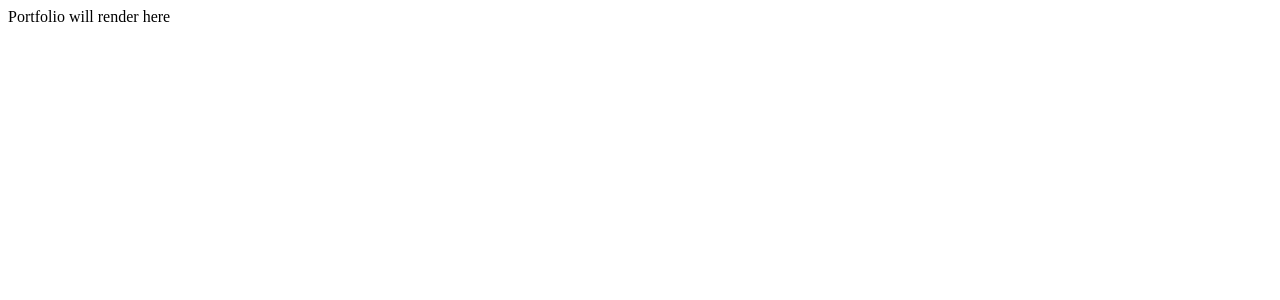
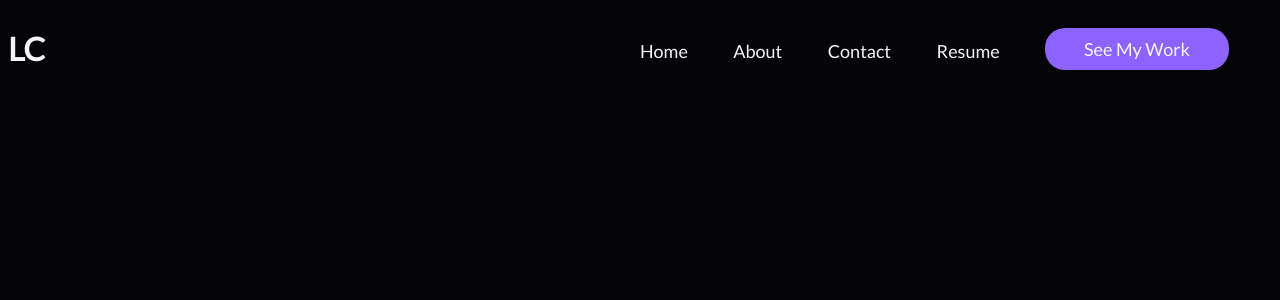
Before and after one commit to laurencecasta/Laurence-Castaneda-Portfolio, a React (Create React App) app: page / in a window 1280 px wide. Shown: the top 300 px of the page. Built offline with nearby package versions, Linux system fonts and the light colour scheme.

Commit message:
create navbar components and style

```diff
--- a/src/App.css
+++ b/src/App.css
@@ -1,38 +1,36 @@
-.App {
-  text-align: center;
+body {
+  background: #040305;
+  position: relative;
+  color: #F5F5F7;
+  font-family: 'Lato', sans-serif;
 }
 
-.App-logo {
-  height: 40vmin;
-  pointer-events: none;
+/*Navigation Bar*/
+header {
+  display: flex;
+  justify-content: space-between;
 }
 
-@media (prefers-reduced-motion: no-preference) {
-  .App-logo {
-    animation: App-logo-spin infinite 20s linear;
-  }
+nav {
+  width: 50%;
+  display: flex;
+  justify-content: space-between;
 }
 
-.App-header {
-  background-color: #282c34;
-  min-height: 100vh;
-  display: flex;
-  flex-direction: column;
-  align-items: center;
-  justify-content: center;
-  font-size: calc(10px + 2vmin);
-  color: white;
+nav a {
+  color: #F5F5F7;
+  text-decoration: none;
+  font-size: 18px;
+  height: 86px;
+  line-height: 86px;
 }
 
-.App-link {
-  color: #61dafb;
+nav .work-link {
+  height: 22px;
+  line-height: 22px;
+  margin-top: 20px;
+  margin-right: 43px;
+  padding: 10px 39px;
+  background: #8C63FD;
+  border-radius: 20px;
 }
-
-@keyframes App-logo-spin {
-  from {
-    transform: rotate(0deg);
-  }
-  to {
-    transform: rotate(360deg);
-  }
-}
--- a/src/App.js
+++ b/src/App.js
@@ -1,5 +1,7 @@
 import React from 'react'
 import './App.css';
+
+import NavBar from './components/NavBar'
 
 class App extends React.Component {
   constructor() {
@@ -11,7 +13,9 @@ class App extends React.Component {
 
   render() {
     return (
-      <div>Portfolio will render here</div>
+      <div>
+        <NavBar />
+      </div>
     )
   }
 }
--- /dev/null
+++ b/src/components/NavBar.js
@@ -0,0 +1,18 @@
+import React from 'react'
+
+function NavBar() {
+  return (
+    <header>
+      <h1>LC</h1>
+      <nav>
+        <a href='/'>Home</a>
+        <a href='/'>About</a>
+        <a href='/'>Contact</a>
+        <a href='/'>Resume</a>
+        <a href='/' className='work-link'>See My Work</a>
+      </nav>
+    </header>
+  )
+}
+
+export default NavBar
```
